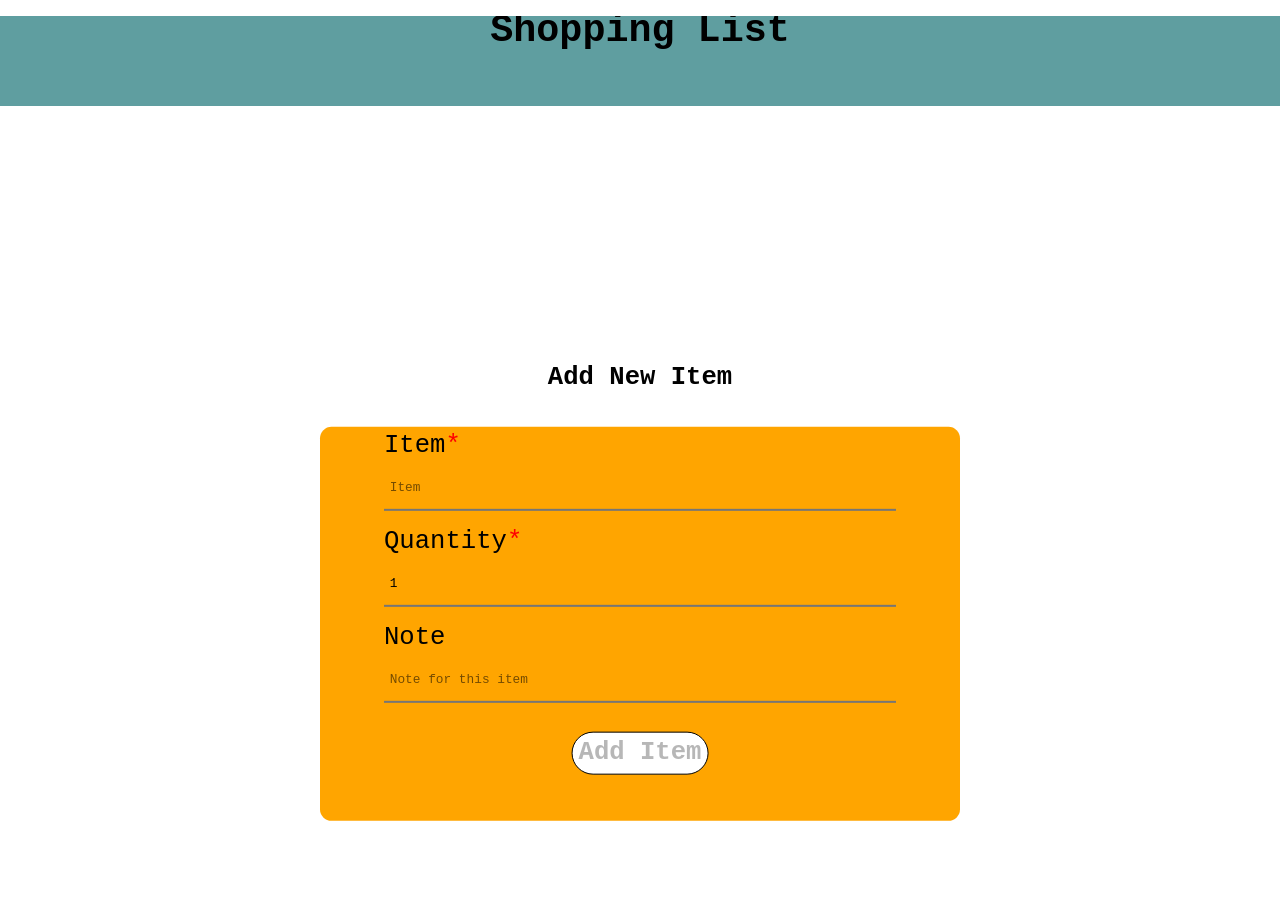
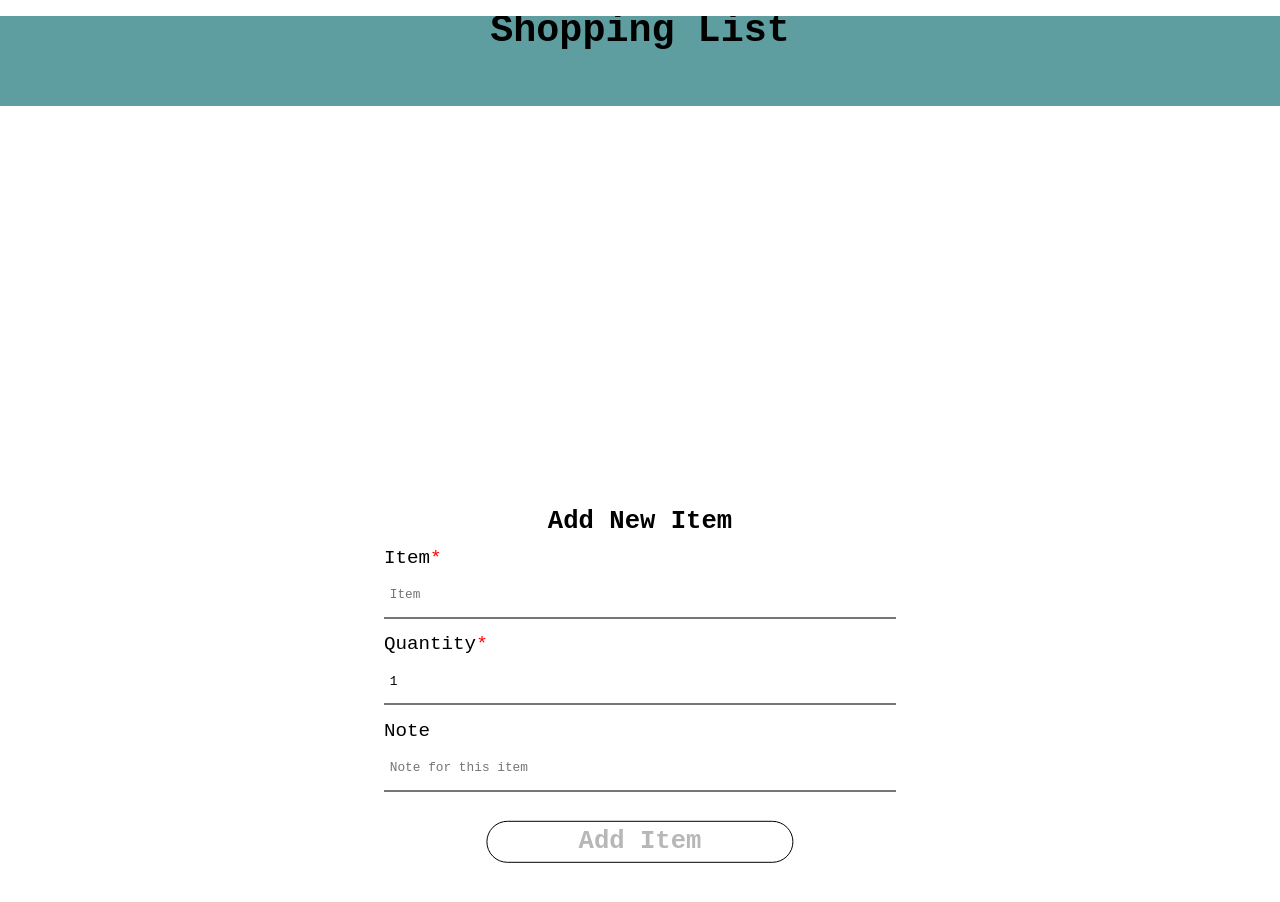
Before and after one commit to phamduylong/ShoppingList, a SvelteKit app: page / in a window 1280 px wide. Shown: the top 902 px of the page. Before the commit the page ends 821 px from the top, so only its background shows below. Built offline with nearby package versions, Linux system fonts and the light colour scheme.

Commit message:
change form to transparent

```diff
--- a/src/components/AddForm.svelte
+++ b/src/components/AddForm.svelte
@@ -49,7 +49,7 @@
 	h2 {
 		position: absolute;
 		left: 50%;
-		top: -15%;
+		top: -20%;
 		transform: translate(-50%, -50%);
         margin-bottom: 3vw;
 		font-family: "Courier New", sans-serif;
@@ -61,18 +61,16 @@
 		top: 70%;
 		left: 50%;
 		transform: translate(-50%, -50%);
-		background-color: orange;
-		border-radius: 0.9vw;
 		padding: 0 5vw;
 		box-sizing: border-box;
 		margin-top: 5%;
 		margin-bottom: 5%;
 		max-width: 50%;
-		max-height: 50%;
+		max-height: 20%;
 	}
 
 	label {
-		font-size: 2vw;
+		font-size: 1.5vw;
 	}
 
 	.required:after {
@@ -85,18 +83,18 @@
 		border-right: none;
 		border-left: none;
 		width: 100%;
+		height: 25%;
 		margin-bottom: 0.9vw;
 		padding: 0 0.45vw;
 		height: 3.6vw;
-		font-size: 2vw;
 		background: none;
 		outline: none;
 	}
 
 	button[type='submit'] {
 		font-size: 2.5vw;
-		max-width: 60%;
-		max-height: 20%;
+		width: 60%;
+		height: 20%;
 		border: 1px solid black;
 		border-radius: 25px;
 		font-size: 2vw;
```
